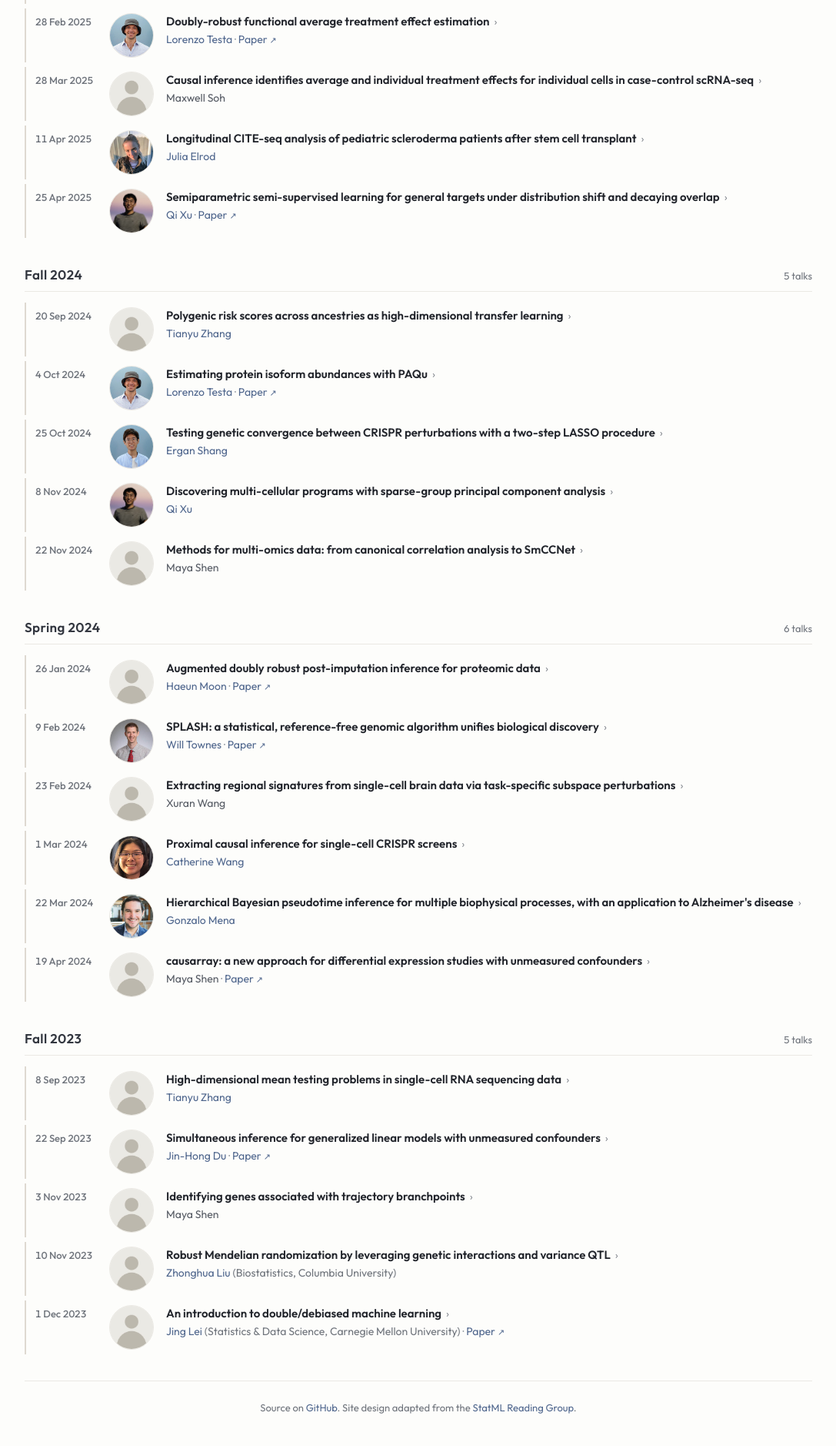
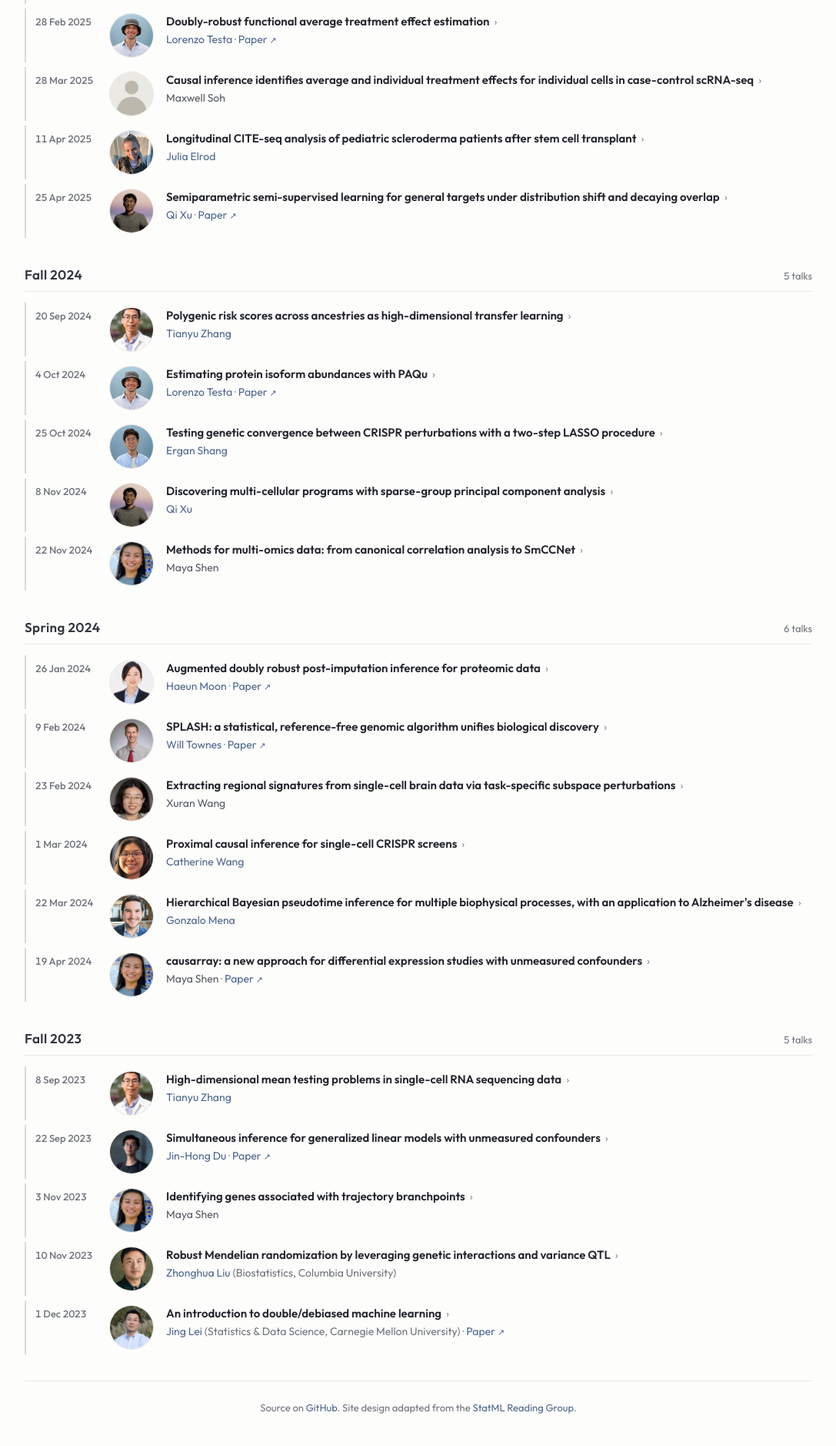
Before and after one commit to cmustatgen/cmustatgen.github.io, a Jekyll site: the page built from archive.html, in a window 1280 px wide. Shown: the part 2091-3969 px from the top of the page at 77% size, without its empty margins (96-1183 px from the left). Built offline with Jekyll 4.4.1, drawn with Linux system fonts in a browser that asks for light colours.

Commit message:
Add headshots for seven speakers; update Jin-Hong Du's homepage
Photos for alumni Maya Shen, Haeun Moon, Xuran Wang, Jin-Hong Du and
Tianyu Zhang, and external speakers Jing Lei and Zhonghua Liu, cropped to
480x600 from their public faculty and lab pages. Jin-Hong Du's site moved
to jinhongdu-lab.github.io.

Co-Authored-By: Claude Fable 5.1 <noreply@anthropic.com>

```diff
--- a/_data/people.yaml
+++ b/_data/people.yaml
@@ -131,6 +131,7 @@ maya_shen:
   name: Maya Shen
   roster: alumni
   affiliation: Genentech
+  img: /assets/people/maya-shen.jpg
 
 haeun_moon:
   name: Haeun Moon
@@ -138,19 +139,22 @@ haeun_moon:
   position: Assistant Professor
   affiliation: Department of Statistics, Seoul National University
   url: https://stat.snu.ac.kr/en/?p=24392
+  img: /assets/people/haeun-moon.jpg
 
 xuran_wang:
   name: Xuran Wang
   roster: alumni
   affiliation: Icahn School of Medicine at Mount Sinai
+  img: /assets/people/xuran-wang.jpg
 
 jin_hong_du:
   name: Jin-Hong Du
   roster: alumni
   position: Assistant Professor
   affiliation: Statistics & Actuarial Science, University of Hong Kong
-  url: https://jaydu1.github.io/dujinhong
+  url: https://jinhongdu-lab.github.io/
   sort_as: Du
+  img: /assets/people/jin-hong-du.jpg
 
 tianyu_zhang:
   name: Tianyu Zhang
@@ -158,6 +162,7 @@ tianyu_zhang:
   position: Assistant Professor
   affiliation: Statistics & Applied Probability, UC Santa Barbara
   url: https://terrytianyuzhang.github.io/
+  img: /assets/people/tianyu-zhang.jpg
 
 # ---- External speakers (no roster; appear only in talk bylines)
 maxwell_soh:
@@ -166,7 +171,9 @@ zhonghua_liu:
   name: Zhonghua Liu
   affiliation: Biostatistics, Columbia University
   url: https://publichealth.columbia.edu/profile/zhonghua-liu-scd
+  img: /assets/people/zhonghua-liu.jpg
 jing_lei:
   name: Jing Lei
   affiliation: Statistics & Data Science, Carnegie Mellon University
   url: https://www.stat.cmu.edu/~jinglei/
+  img: /assets/people/jing-lei.jpg
```
Also changed, not shown: assets/people/haeun-moon.jpg (added), assets/people/jin-hong-du.jpg (added), assets/people/jing-lei.jpg (added), assets/people/maya-shen.jpg (added), assets/people/tianyu-zhang.jpg (added), assets/people/xuran-wang.jpg (added), assets/people/zhonghua-liu.jpg (added).
